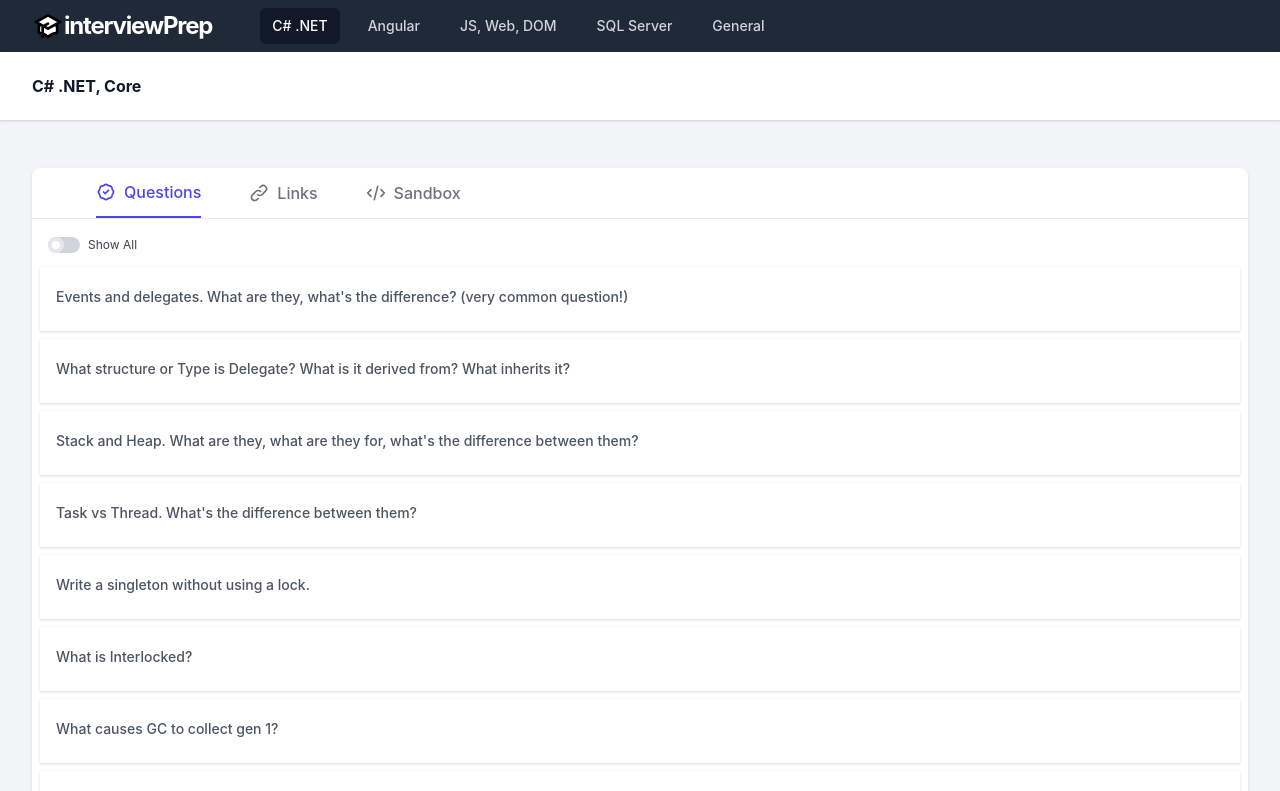
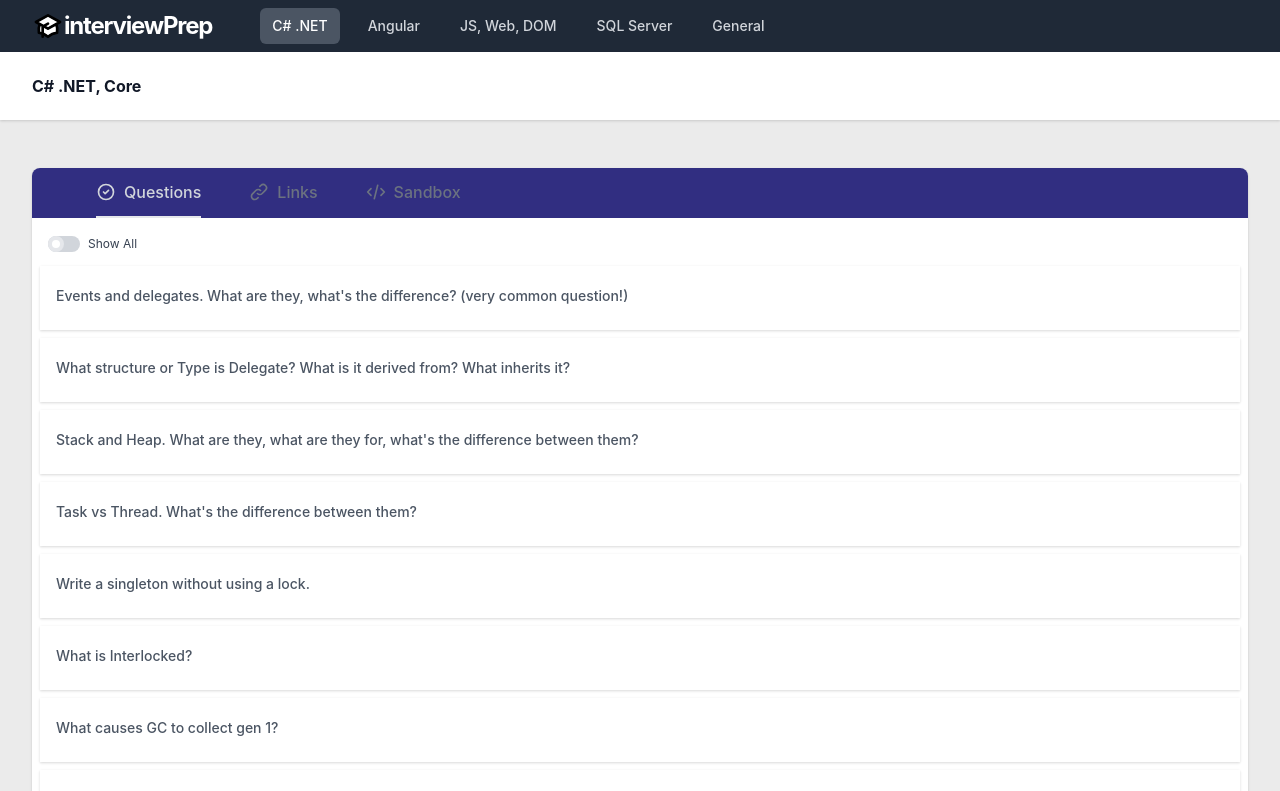
Before and after one commit to k-ger/react-interview-prep, a React (Create React App) app: page / in a window 1280 px wide. Shown: the top 791 px of the page. Built offline with nearby package versions, Linux system fonts and the light colour scheme.

Commit message:
Styling updates

```diff
--- a/src/common/data.service.ts
+++ b/src/common/data.service.ts
@@ -302,6 +302,12 @@ export default class DataService {
             -   Throws an exception if we try to find a key which does not exist.</br>
             -   Data retrieval is faster than Hashtable.</br>
             `,
+            Category.DOTNET
+        ));
+        questions.push(new Question(id++,
+            `What are Covariance and Contravariance?`,
+            `<strong>Covariance:</strong> enables you to pass a derived type where a base type is expected.</br></br>
+            <strong>Contravariance:</strong> is applied to parameters. Cotravariance allows a method with the parameter of a base class to be assigned to a delegate that expects the parameter of a derived class.`,
             Category.DOTNET
         ));
         questions.push(new Question(id++,
@@ -1178,13 +1184,13 @@ export default class DataService {
             `gRPC is a popular open source Remote Procedure Call framework.  RPC Frameworks make it easier for apps to talk to each other.
             </br>- built on HTTP/2
             </br>- Protobuf - a serialization technology and language-neutral contract language.</br></br>
-            <strong>gRPC:</strong>
+            gRPC:
             </br>- Contract first (proto file).  Both endpoints need to have the proto file that defines the contract.
             </br>- Content is binary. (Serialized with Protobuf). Designed for high performance. HTTP/2.
             </br>- Designed to hide complexity of multiple apps communicating.
             </br>- Best for performance, developer productivity.
             </br></br>
-            <strong>REST:</strong>
+            REST:
             </br>- Content First (URL, Method, JSON), focus on readability and formatting.
             </br>- Text-based HTTP/1.1 and JSON. (Human readable).
             </br>- Widest audience - every computer is able to use HTTP/1.1 and JSON.
@@ -1202,7 +1208,7 @@ export default class DataService {
             Category.GENERAL
         ));
         questions.push(new Question(id++,
-            `What is ElasticS earch and  how does it work?`,
+            `What is Elastic Search and  how does it work?`,
             `At its core, you can think of Elasticsearch as a server that can process JSON requests and give you back JSON data.
             Elasticsearch is a distributed, open-source search and analytics engine.
             It allows you to store, search, and analyze huge volumes of data quickly and in near real-time and give back answers in milliseconds.
--- a/src/components/Home.tsx
+++ b/src/components/Home.tsx
@@ -33,11 +33,11 @@ class Home extends Component<IHomeProps, IHomeState> {
                                 </h1>
                             </div>
                             <div className="flex space-x-4 flex-wrap items-center justify-center sm:items-stretch sm:justify-start">
-                                <a href="#" className={this._getTabClassName(Category.DOTNET)} onClick={() => { this._selectTab(Category.DOTNET) }}>{CategoryName.get(Category.DOTNET)}</a>
-                                <a href="#" className={this._getTabClassName(Category.ANGULAR)} onClick={() => { this._selectTab(Category.ANGULAR) }}>{CategoryName.get(Category.ANGULAR)}</a>
-                                <a href="#" className={this._getTabClassName(Category.JSWEBDOM)} onClick={() => { this._selectTab(Category.JSWEBDOM) }}>{CategoryName.get(Category.JSWEBDOM)}</a>
-                                <a href="#" className={this._getTabClassName(Category.SQL)} onClick={() => { this._selectTab(Category.SQL) }}>{CategoryName.get(Category.SQL)}</a>
-                                <a href="#" className={this._getTabClassName(Category.GENERAL)} onClick={() => { this._selectTab(Category.GENERAL) }}>{CategoryName.get(Category.GENERAL)}</a>
+                                <button type="button" className={this._getTabClassName(Category.DOTNET)} onClick={() => { this._selectTab(Category.DOTNET) }}>{CategoryName.get(Category.DOTNET)}</button>
+                                <button type="button" className={this._getTabClassName(Category.ANGULAR)} onClick={() => { this._selectTab(Category.ANGULAR) }}>{CategoryName.get(Category.ANGULAR)}</button>
+                                <button type="button" className={this._getTabClassName(Category.JSWEBDOM)} onClick={() => { this._selectTab(Category.JSWEBDOM) }}>{CategoryName.get(Category.JSWEBDOM)}</button>
+                                <button type="button" className={this._getTabClassName(Category.SQL)} onClick={() => { this._selectTab(Category.SQL) }}>{CategoryName.get(Category.SQL)}</button>
+                                <button type="button" className={this._getTabClassName(Category.GENERAL)} onClick={() => { this._selectTab(Category.GENERAL) }}>{CategoryName.get(Category.GENERAL)}</button>
                             </div>
                         </div>
 
@@ -68,15 +68,14 @@ class Home extends Component<IHomeProps, IHomeState> {
     }
 
     private _getTabClassName = (tab: Category): string => {
-        let classNameSelected = `bg-gray-900 text-white px-3 py-2 rounded-md text-sm font-medium whitespace-nowrap`;
-        let className = `text-gray-300 hover:bg-gray-700 hover:text-white px-3 py-2 rounded-md text-sm font-medium whitespace-nowrap`;
+        let classNameSelected = `bg-gray-600 text-white px-3 py-2 rounded-md text-sm font-medium whitespace-nowrap focus:outline-none`;
+        let className = `text-gray-300 hover:bg-gray-700 hover:text-white px-3 py-2 rounded-md text-sm font-medium whitespace-nowrap focus:outline-none`;
 
         return (tab === this.state.categoryId) ? classNameSelected : className;
     }
 
     private _getCategoryDescription = (categoryId: number) => {
         return (
-
             <TextAnimationContainer text={CategoryDescription.get(categoryId)}></TextAnimationContainer>
         );
     }
--- a/src/components/TextAnimationContainer.tsx
+++ b/src/components/TextAnimationContainer.tsx
@@ -1,5 +1,5 @@
 import React from 'react'
-import {useSpring, animated, useTransition} from 'react-spring'
+import {animated, useTransition} from 'react-spring'
 
 interface TextAnimationProps {
     text?: string
@@ -13,7 +13,7 @@ function TextAnimationContainer(props: TextAnimationProps) {
                 enter: { opacity: 1 },
                 leave: { display: 'none' }
             }).map(({ item, key, props }) => (
-                <animated.div style={props}>{item}</animated.div>
+                <animated.div key={key} style={props}>{item}</animated.div>
             ))}
         </div>
     )
--- a/src/components/TopicPage.tsx
+++ b/src/components/TopicPage.tsx
@@ -44,29 +44,29 @@ class TopicPage extends Component<ITopicPageProps, ITopicPageState> {
     render() {
         return (
             <div className="bg-white shadow overflow-hidden rounded-md sm:rounded-lg">
-                <div className="flex sm:block justify-center px-4 sm:px-6">
+                <div className="bg-indigo-900 flex sm:block justify-center px-4 sm:px-6">
                     <div className="sm:ml-10 space-x-12 sm:space-x-12 flex">
-                        <a href="#" className={this._getTabClassName(TopicTab.QUESTIONS)} onClick={() => { this._selectTab(TopicTab.QUESTIONS) }}>
+                        <button type="button" className={this._getTabClassName(TopicTab.QUESTIONS)} onClick={() => { this._selectTab(TopicTab.QUESTIONS) }}>
                             <Icon iconType={IconType.Badge} className={this._getTabIconClassName(TopicTab.QUESTIONS)}></Icon>
                             Questions
-                        </a>
-                        <a href="#" className={this._getTabClassName(TopicTab.LINKS)} onClick={() => { this._selectTab(TopicTab.LINKS) }}>
+                        </button>
+                        <button type="button" className={this._getTabClassName(TopicTab.LINKS)} onClick={() => { this._selectTab(TopicTab.LINKS) }}>
                             <Icon iconType={IconType.Link} className={this._getTabIconClassName(TopicTab.LINKS)}></Icon>
                             Links
-                        </a>
-                        <a href="#" className={this._getTabClassName(TopicTab.SANDBOX)} onClick={() => { this._selectTab(TopicTab.SANDBOX) }}>
+                        </button>
+                        <button type="button" className={this._getTabClassName(TopicTab.SANDBOX)} onClick={() => { this._selectTab(TopicTab.SANDBOX) }}>
                             <Icon iconType={IconType.Code} className={this._getTabIconClassName(TopicTab.SANDBOX)}></Icon>
                             Sandbox
-                        </a>
+                        </button>
                     </div>
                 </div>
-                <div className="border-t border-gray-200">
+                <div className="">
                     {this.state.activeTab === TopicTab.QUESTIONS ?
                         <div className="mx-4 py-1">
                             <Toggle offText={'Show All'} onText={'Hide All'} change={this.toggleAll}></Toggle>
                         </div>
                         : ''}
-                    <dl>
+                    <dl className="expandables-container">
                         {this.state.activeTab === TopicTab.QUESTIONS ? this._getQuestions() : ''}
                         {this.state.activeTab === TopicTab.LINKS ? this._getLinks() : ''}
                         {this.state.activeTab === TopicTab.SANDBOX ? this._getSandbox() : ''}
@@ -109,7 +109,8 @@ class TopicPage extends Component<ITopicPageProps, ITopicPageState> {
                                 <div className="shadow-inner p-2 pl-4 mt-1 ml-4 text-sm text-indigo-900 bg-gray-100 border-l-4 border-indigo-600 overflow-x-hidden" dangerouslySetInnerHTML={{ __html: q.a() }}>
                                 </div>
                             </FadeInContainer>
-                            : ''}
+                            :
+                        ''}
                     </div>
                 )
             });
@@ -125,8 +126,9 @@ class TopicPage extends Component<ITopicPageProps, ITopicPageState> {
         if (this.state.links && this.state.links.length) {
             return this.state.links.map((l) => {
                 return (
+                    <div key={l.id()} className="shadow">
                         <FadeInContainer>
-                        <div key={l.id()} className="px-4 py-5 sm:grid sm:grid-cols-3 sm:gap-4 sm:px-6 m-2 shadow">
+                            <div className="px-4 py-5 sm:grid sm:grid-cols-3 sm:gap-4 sm:px-6 m-2">
                                 <div className="text-sm font-medium text-gray-600 pb-1">
                                     {l.name()}
                                 </div>
@@ -135,6 +137,7 @@ class TopicPage extends Component<ITopicPageProps, ITopicPageState> {
                                 </div>
                             </div>
                         </FadeInContainer>
+                    </div>
                 )
             });
         } else {
@@ -149,8 +152,9 @@ class TopicPage extends Component<ITopicPageProps, ITopicPageState> {
         if (this.state.sandboxes && this.state.sandboxes.length) {
             return this.state.sandboxes.map((s) => {
                 return (
+                    <div key={s.id()} className="shadow">
                         <FadeInContainer>
-                        <div key={s.id()} className="px-4 py-5 sm:grid sm:grid-cols-3 sm:gap-4 sm:px-6 m-2 shadow">
+                            <div className="px-4 py-5 sm:grid sm:grid-cols-3 sm:gap-4 sm:px-6 m-2">
                                 <div className="text-sm font-medium text-gray-600 pb-1">
                                     {s.name()}
                                 </div>
@@ -159,6 +163,7 @@ class TopicPage extends Component<ITopicPageProps, ITopicPageState> {
                                 </div>
                             </div>
                         </FadeInContainer>
+                    </div>
                 )
             });
         } else {
@@ -169,8 +174,8 @@ class TopicPage extends Component<ITopicPageProps, ITopicPageState> {
     }
 
     private _getTabClassName = (tab: TopicTab): string => {
-        let classNameSelected = `flex flex-col sm:flex-row items-center font-medium text-indigo-600 hover:text-indigo-500 py-2 sm:py-3 border-b-2 border-indigo-600`;
-        let className = `flex flex-col sm:flex-row items-center font-medium text-gray-500 hover:text-gray-900 py-2 sm:py-3`;
+        let classNameSelected = `flex flex-col sm:flex-row items-center font-medium text-gray-300 py-2 sm:py-3 border-b-2 border-gray-200 focus:outline-none`;
+        let className = `flex flex-col sm:flex-row items-center font-medium text-gray-500 hover:text-gray-400 py-2 sm:py-3 border-b-2 border-transparent focus:outline-none`;
 
         return (tab === this.state.activeTab) ? classNameSelected : className;
     }
--- a/src/icons/Icon.tsx
+++ b/src/icons/Icon.tsx
@@ -1,5 +1,4 @@
 import { Component } from "react"
-import { Interface } from "readline"
 
 export enum IconType {
     Question = 0,
@@ -16,36 +15,36 @@ export interface IIconProps {
 
 
 class Icon extends Component<IIconProps> {
-    constructor(props: IIconProps) {
-        super(props);
-    }
+    // constructor(props: IIconProps) {
+    //     super(props);
+    // }
 
     render() {
-        if (this.props.iconType == IconType.Question) {
+        if (this.props.iconType === IconType.Question) {
             return (
                 <svg className={this.props.className} xmlns="http://www.w3.org/2000/svg" fill="none" viewBox="0 0 24 24" stroke="currentColor">
                     <path strokeLinecap="round" strokeLinejoin="round" strokeWidth={2} d="M8.228 9c.549-1.165 2.03-2 3.772-2 2.21 0 4 1.343 4 3 0 1.4-1.278 2.575-3.006 2.907-.542.104-.994.54-.994 1.093m0 3h.01M21 12a9 9 0 11-18 0 9 9 0 0118 0z" />
                 </svg>
             );
-        } else if (this.props.iconType == IconType.Badge) {
+        } else if (this.props.iconType === IconType.Badge) {
             return (
                 <svg className={this.props.className} xmlns="http://www.w3.org/2000/svg" fill="none" viewBox="0 0 24 24" stroke="currentColor">
-                    <path strokeLinecap="round" strokeLinejoin="round" strokeWidth={2} d="M9 12l2 2 4-4M7.835 4.697a3.42 3.42 0 001.946-.806 3.42 3.42 0 014.438 0 3.42 3.42 0 001.946.806 3.42 3.42 0 013.138 3.138 3.42 3.42 0 00.806 1.946 3.42 3.42 0 010 4.438 3.42 3.42 0 00-.806 1.946 3.42 3.42 0 01-3.138 3.138 3.42 3.42 0 00-1.946.806 3.42 3.42 0 01-4.438 0 3.42 3.42 0 00-1.946-.806 3.42 3.42 0 01-3.138-3.138 3.42 3.42 0 00-.806-1.946 3.42 3.42 0 010-4.438 3.42 3.42 0 00.806-1.946 3.42 3.42 0 013.138-3.138z" />
+                    <path strokeLinecap="round" strokeLinejoin="round" strokeWidth={2} d="M9 12l2 2 4-4m6 2a9 9 0 11-18 0 9 9 0 0118 0z" />
                 </svg>
             );
-        } else if (this.props.iconType == IconType.Code) {
+        } else if (this.props.iconType === IconType.Code) {
             return (
                 <svg className={this.props.className} xmlns="http://www.w3.org/2000/svg" fill="none" viewBox="0 0 24 24" stroke="currentColor">
                     <path strokeLinecap="round" strokeLinejoin="round" strokeWidth={2} d="M10 20l4-16m4 4l4 4-4 4M6 16l-4-4 4-4" />
                 </svg>
             );
-        } else if (this.props.iconType == IconType.Link) {
+        } else if (this.props.iconType === IconType.Link) {
             return (
                 <svg className={this.props.className} xmlns="http://www.w3.org/2000/svg" fill="none" viewBox="0 0 24 24" stroke="currentColor">
                     <path strokeLinecap="round" strokeLinejoin="round" strokeWidth={2} d="M13.828 10.172a4 4 0 00-5.656 0l-4 4a4 4 0 105.656 5.656l1.102-1.101m-.758-4.899a4 4 0 005.656 0l4-4a4 4 0 00-5.656-5.656l-1.1 1.1" />
                 </svg>
             );
-        } else if (this.props.iconType == IconType.Learn) {
+        } else if (this.props.iconType === IconType.Learn) {
             return (
                 <svg className={this.props.className} xmlns="http://www.w3.org/2000/svg" fill="none" viewBox="0 0 24 24" stroke="currentColor">
                     <path fill="#fff" d="M12 14l9-5-9-5-9 5 9 5z" />
--- a/src/index.css
+++ b/src/index.css
@@ -16,6 +16,7 @@ body {
   @apply bg-gray-100;
   overflow: overlay;
   height: 100%;
+  background: #ebebeb;
 }
 
 code {
@@ -47,3 +48,7 @@ code {
 }
 
 /* end toggle region */
+
+.expandables-container > :last-child{
+  box-shadow: none;
+}
```
Lines whose indentation alone changed are shown as unchanged.
